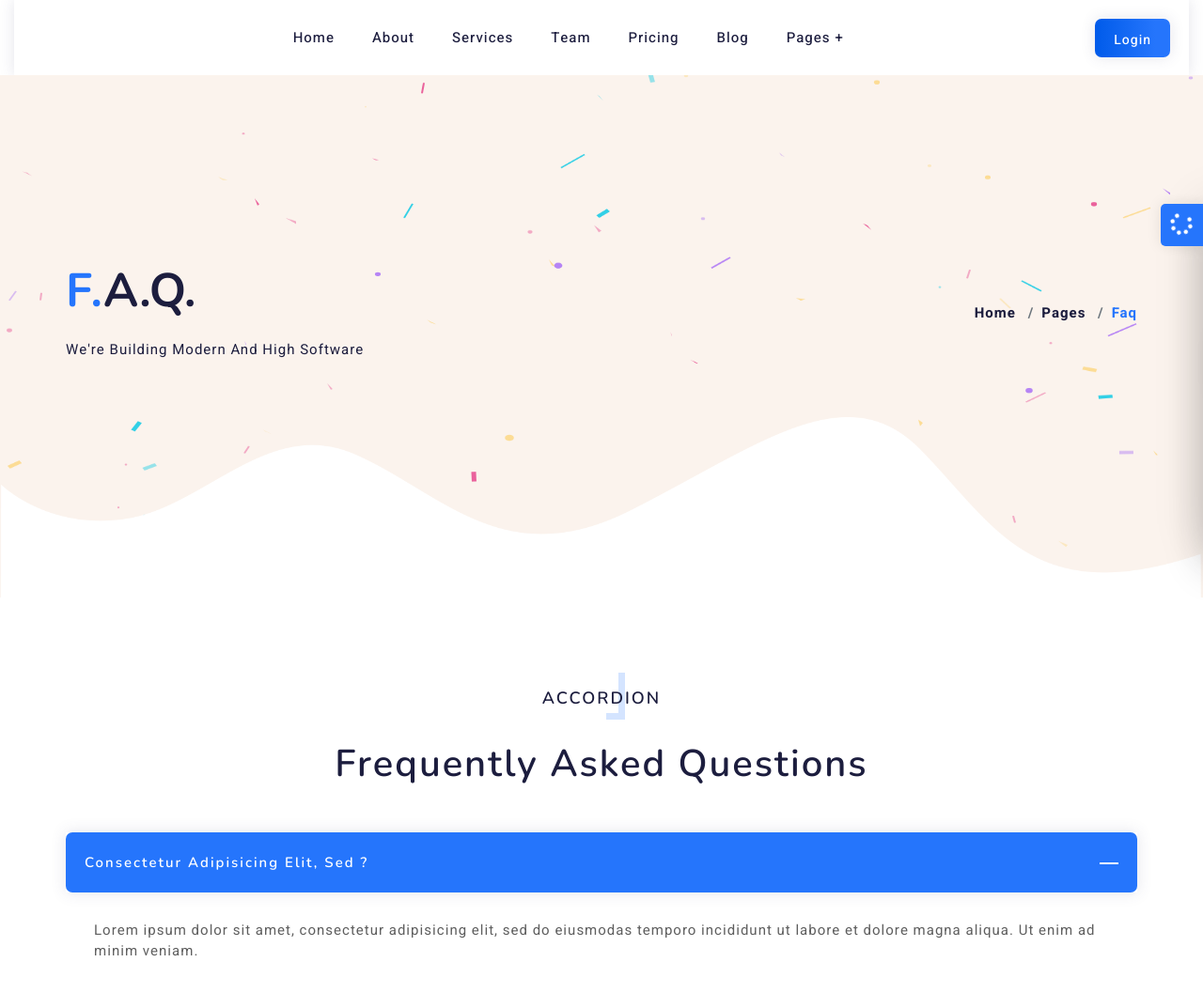
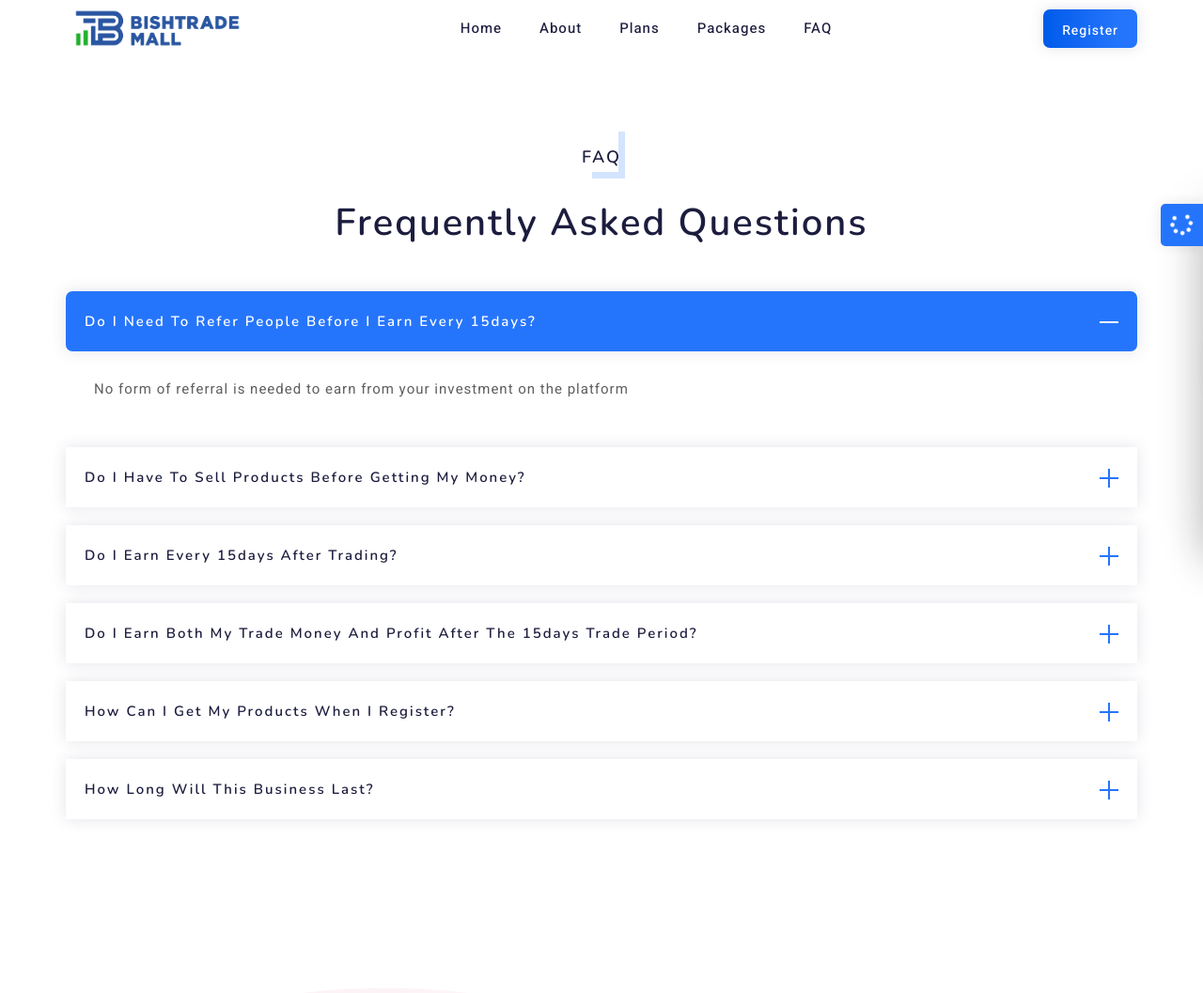
Before and after one commit to digitbase365/Bishtrade, a plain HTML site: page faq.html in a window 1280 px wide. Shown: the top 1057 px of the page at 94% size. Drawn offline with nearby package versions, Linux system fonts and the light colour scheme; a web font is replaced by a local one.

Commit message:
Introducing the FAQ page

```diff
--- a/faq.html
+++ b/faq.html
@@ -1,17 +1,15 @@
 <!DOCTYPE html>
 <html lang="en">
-
-<!-- Mirrored from themeht.com/softino/html/ltr/faq.html by HTTrack Website Copier/3.x [XR&CO'2014], Thu, 14 Jan 2021 11:38:14 GMT -->
 <head>
 <meta charset="utf-8">
 <meta name="keywords" content="bootstrap 4, premium, multipurpose, sass, scss, saas, software" />
 <meta name="description" content="HTML5 Template" />
 <meta name="author" content="www.themeht.com" />
 <meta name="viewport" content="width=device-width, initial-scale=1, shrink-to-fit=no">
-<title>Softino - Software Landing Page HTML5 Template</title>
+<title>Bishtrade Investment | Frequently Asked questions</title>
 
 <!-- favicon icon -->
-<link rel="shortcut icon" href="images/favicon.ico" />
+<link rel="shortcut icon" href="images/favi.png" />
 
 <!-- inject css start -->
 
@@ -70,7 +68,7 @@
     <div class="loader-box"></div>
     <div class="loader-box"></div>
     <div class="loader-wrap-text">
-      <div class="text"><span>S</span><span>O</span><span>F</span><span>T</span><span>I</span><span>N</span><span>O</span>
+      <div class="text"><span>B</span><span>I</span><span>S</span><span>H</span><span>T</span><span>R</span><span>A</span><span>D</span><span>E</span>
       </div>
     </div>
   </div>
@@ -81,15 +79,15 @@
 
 <!--header start-->
 
-<header id="site-header" class="header header-1">
-  <div class="container-fluid">
-    <div id="header-wrap" class="box-shadow">
+<header id="site-header" class="header">
+  <div id="header-wrap">
+  <div class="container">
       <div class="row">
         <div class="col-lg-12">
           <!-- Navbar -->
           <nav class="navbar navbar-expand-lg">
             <a class="navbar-brand logo" href="index.html">
-              <img id="logo-img" class="img-center" src="images/logo.png" alt="">
+              <img id="logo-img" class="img-center" src="images/Bishtrade Logo2.png" alt="">
             </a>
             <button class="navbar-toggler" type="button" data-toggle="collapse" data-target="#navbarNavDropdown" aria-expanded="false" aria-label="Toggle navigation"> <span></span>
               <span></span>
@@ -98,89 +96,19 @@
             <div class="collapse navbar-collapse" id="navbarNavDropdown">
               <!-- Left nav -->
               <ul id="main-menu" class="nav navbar-nav ml-auto mr-auto">
-                <li class="nav-item"> <a class="nav-link" href="#home">Home</a>
+                <li class="nav-item"> <a class="nav-link active" href="index.html">Home</a>
                 </li>
-                <li class="nav-item"> <a class="nav-link" href="#about">About</a>
+                <li class="nav-item"> <a class="nav-link" href="about-us.html">About</a>
                 </li>
-                <li class="nav-item"> <a class="nav-link" href="#service">Services</a>
+                <li class="nav-item"> <a class="nav-link" href="#service">Plans</a>
                 </li>
-                <li class="nav-item"> <a class="nav-link" href="#team">Team</a>
+                <li class="nav-item"> <a class="nav-link" href="#pricing">Packages</a>
                 </li>
-                <li class="nav-item"> <a class="nav-link" href="#pricing">Pricing</a>
-                </li>
-                <li class="nav-item"> <a class="nav-link" href="#blog">Blog</a>
-                </li>
-                <li class="nav-item"> <a class="nav-link active" href="#">Pages</a>
-                  <ul>
-                   <li><a href="#">About Us</a>
-                      <ul>
-                        <li><a href="about-us.html">About Us 1</a>
-                        </li>
-                        <li><a href="about-us-2.html">About Us 2</a>
-                        </li>
-                      </ul>
-                    </li>
-                    <li><a href="#">Services</a>
-                      <ul>
-                        <li><a href="services.html">Service 1</a>
-                        </li>
-                        <li><a href="services-2.html">Service 2</a>
-                        </li>
-                      </ul>
-                    </li>
-                    <li><a href="team.html">Team</a>
-                    </li>
-                    <li><a href="team-single.html">Team Single</a>
-                    </li>
-                    <li><a href="faq.html">Faq</a>
-                    </li>
-                    <li><a href="#">Blogs</a>
-                      <ul>
-                        <li><a href="blog-grid-2.html">Blog Grid 2</a>
-                        </li>
-                        <li><a href="blog-left-sidebar.html">Blog Left Sidebar</a>
-                        </li>
-                        <li><a href="blog-right-sidebar.html">Blog Right Sidebar</a>
-                        </li>
-                        <li><a href="blog-single.html">Blog Single</a>
-                        </li>
-                      </ul>
-                    </li>
-                    <li><a href="#">Element</a>
-                      <ul>
-                        <li><a href="shortcode-accordions.html">Accordion</a>
-                        </li>
-                        <li><a href="shortcode-blog-post.html">Blog Post</a>
-                        </li>
-                        <li><a href="shortcode-counter.html">Counter</a>
-                        </li>
-                        <li><a href="shortcode-feature-box.html">Featured Box</a>
-                        </li>
-                        <li><a href="shortcode-pricing.html">Pricing Table</a>
-                        </li>
-                        <li><a href="shortcode-team.html">Team</a>
-                        </li>
-                        <li><a href="shortcode-testimonial.html">Testimonials</a>
-                        </li>
-                      </ul>
-                    </li>
-                    <li><a href="#">Contact us</a>
-                      <ul>
-                        <li><a href="contact.html">Contact 1</a>
-                        </li>
-                        <li><a href="contact-2.html">Contact 2</a>
-                        </li>
-                      </ul>
-                    </li>
-                    <li><a href="coming-soon.html">Coming Soon</a>
-                    </li>
-                    <li><a href="error-404.html">Error 404</a>
-                    </li>
-                  </ul>
+                <li class="nav-item"> <a class="nav-link" href="faq.html">FAQ</a>
                 </li>
               </ul>
             </div>
-            <a class="btn btn-theme btn-sm" href="login.html" data-text="Login"> <span>L</span><span>o</span><span>g</span><span>i</span><span>n</span>
+            <a class="btn btn-theme btn-sm" href="https://portal.bishtrademall.com/register" data-text="Register"> <span>R</span><span>e</span><span>g</span><span>i</span><span>s</span><span>t</span><span>e</span><span>r</span>
           </a>
           </nav>
         </div>
@@ -193,31 +121,6 @@
 
 
 <!--page title start-->
-
-<section class="page-title o-hidden pos-r md-text-center" data-bg-color="#fbf3ed">
-  <canvas id="confetti"></canvas>
-  <div class="container">
-    <div class="row align-items-center">
-      <div class="col-lg-7 col-md-12">
-        <h1 class="title"><span>F.</span>A.Q.</h1>
-        <p>We're Building Modern And High Software</p>
-      </div>
-      <div class="col-lg-5 col-md-12 text-lg-right md-mt-3">
-        <nav aria-label="breadcrumb" class="page-breadcrumb">
-          <ol class="breadcrumb">
-            <li class="breadcrumb-item"><a href="index.html">Home</a>
-            </li>
-            <li class="breadcrumb-item"><a href="#">Pages</a>
-            </li>
-            <li class="breadcrumb-item active" aria-current="page">Faq</li>
-          </ol>
-        </nav>
-      </div>
-    </div>
-  </div>
-  <div class="page-title-pattern"><img class="img-fluid" src="images/bg/11.png" alt=""></div>
-</section>
-
 <!--page title end-->
 
 
@@ -238,7 +141,7 @@
             <div class="bar bar-bottom"></div>
             <div class="bar bar-left"></div>
           </div>
-          <h6>Accordion</h6>
+          <h6>FAQ</h6>
           <h2 class="title">Frequently asked questions</h2>
         </div>
       </div>
@@ -249,61 +152,61 @@
           <div class="card active">
             <div class="card-header">
               <h6 class="mb-0">
-              <a data-toggle="collapse" data-parent="#accordion" href="#collapse1" aria-expanded="true">consectetur adipisicing elit, sed ?</a>
+              <a data-toggle="collapse" data-parent="#accordion" href="#collapse1" aria-expanded="true">Do I Need To Refer People Before I Earn Every 15days?</a>
               </h6>
             </div>
             <div id="collapse1" class="collapse show" data-parent="#accordion">
-              <div class="card-body">Lorem ipsum dolor sit amet, consectetur adipisicing elit, sed do eiusmodas temporo incididunt ut labore et dolore magna aliqua. Ut enim ad minim veniam.</div>
+              <div class="card-body">No form of referral is needed to earn from your investment on the platform</div>
             </div>
           </div>
           <div class="card">
             <div class="card-header">
               <h6 class="mb-0">
-              <a data-toggle="collapse" data-parent="#accordion" href="#collapse2">temporo incididunt ut labore et dolore ?</a>
+              <a data-toggle="collapse" data-parent="#accordion" href="#collapse2">Do I Have To Sell Products Before Getting My Money?</a>
               </h6>
             </div>
             <div id="collapse2" class="collapse" data-parent="#accordion">
-              <div class="card-body">Lorem ipsum dolor sit amet, consectetur adipisicing elit, sed do eiusmodas temporo incididunt ut labore et dolore magna aliqua. Ut enim ad minim veniam.</div>
+              <div class="card-body">No, the Company trades products on your behalf.</div>
             </div>
           </div>
           <div class="card">
             <div class="card-header">
               <h6 class="mb-0">
-              <a data-toggle="collapse" data-parent="#accordion" href="#collapse3">quis nostrd exercitation ullamco laboris ?</a>
+              <a data-toggle="collapse" data-parent="#accordion" href="#collapse3">Do I Earn Every 15days After Trading?</a>
               </h6>
             </div>
             <div id="collapse3" class="collapse" data-parent="#accordion">
-              <div class="card-body">Lorem ipsum dolor sit amet, consectetur adipisicing elit, sed do eiusmodas temporo incididunt ut labore et dolore magna aliqua. Ut enim ad minim veniam.</div>
+              <div class="card-body">Yes, please refer to our packages to confirm this.</div>
             </div>
           </div>
           <div class="card">
             <div class="card-header">
               <h6 class="mb-0">
-              <a data-toggle="collapse" data-parent="#accordion" href="#collapse4">Sed do eiusmodas temporo incididunt ?</a>
+              <a data-toggle="collapse" data-parent="#accordion" href="#collapse4">Do I Earn Both My Trade Money And Profit After The 15days Trade Period?</a>
               </h6>
             </div>
             <div id="collapse4" class="collapse" data-parent="#accordion">
-              <div class="card-body">Lorem ipsum dolor sit amet, consectetur adipisicing elit, sed do eiusmodas temporo incididunt ut labore et dolore magna aliqua. Ut enim ad minim veniam.</div>
+              <div class="card-body">You earn only profit which is divided into two parts. The first part is earned after 15days and the other half on the 30th day. Your trade capital can be withdrawn at will after 6 months.</div>
             </div>
           </div>
           <div class="card">
             <div class="card-header">
               <h6 class="mb-0">
-              <a data-toggle="collapse" data-parent="#accordion" href="#collapse5">Nostrd exercitation ullamco laboris ?</a>
+              <a data-toggle="collapse" data-parent="#accordion" href="#collapse5">How Can I Get My Products When I Register? </a>
               </h6>
             </div>
             <div id="collapse5" class="collapse" data-parent="#accordion">
-              <div class="card-body">Lorem ipsum dolor sit amet, consectetur adipisicing elit, sed do eiusmodas temporo incididunt ut labore et dolore magna aliqua. Ut enim ad minim veniam.</div>
+              <div class="card-body">We will deliver to you in your location. Same location in line with the Address you filled in when signing up during registration.</div>
             </div>
           </div>
           <div class="card">
             <div class="card-header">
               <h6 class="mb-0">
-              <a data-toggle="collapse" data-parent="#accordion" href="#collapse6">laboris nostrd exercitation ullamco ?</a>
+              <a data-toggle="collapse" data-parent="#accordion" href="#collapse6">How Long Will This Business Last?</a>
               </h6>
             </div>
             <div id="collapse6" class="collapse" data-parent="#accordion">
-              <div class="card-body">Lorem ipsum dolor sit amet, consectetur adipisicing elit, sed do eiusmodas temporo incididunt ut labore et dolore magna aliqua. Ut enim ad minim veniam.</div>
+              <div class="card-body">This business has come to stay for as long as people use electronic products and houses.</div>
             </div>
           </div>
         </div>
@@ -506,6 +409,4 @@
 
 </body>
 
-
-<!-- Mirrored from themeht.com/softino/html/ltr/faq.html by HTTrack Website Copier/3.x [XR&CO'2014], Thu, 14 Jan 2021 11:38:14 GMT -->
 </html>
```
Also changed, not shown: about-us.html (+1 -1 lines), css/style.css (+1 -6 lines), index.html (+1 -1 lines).
